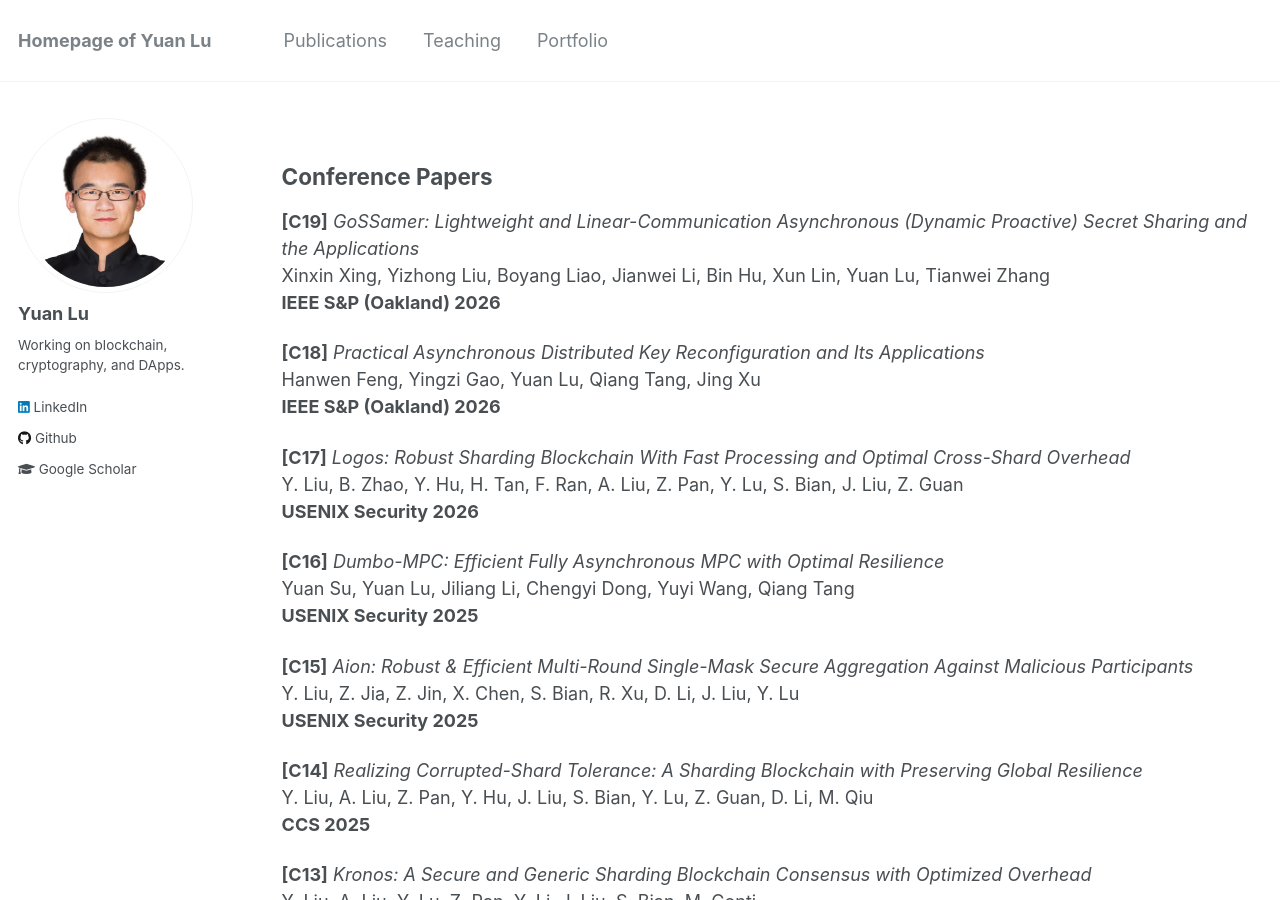
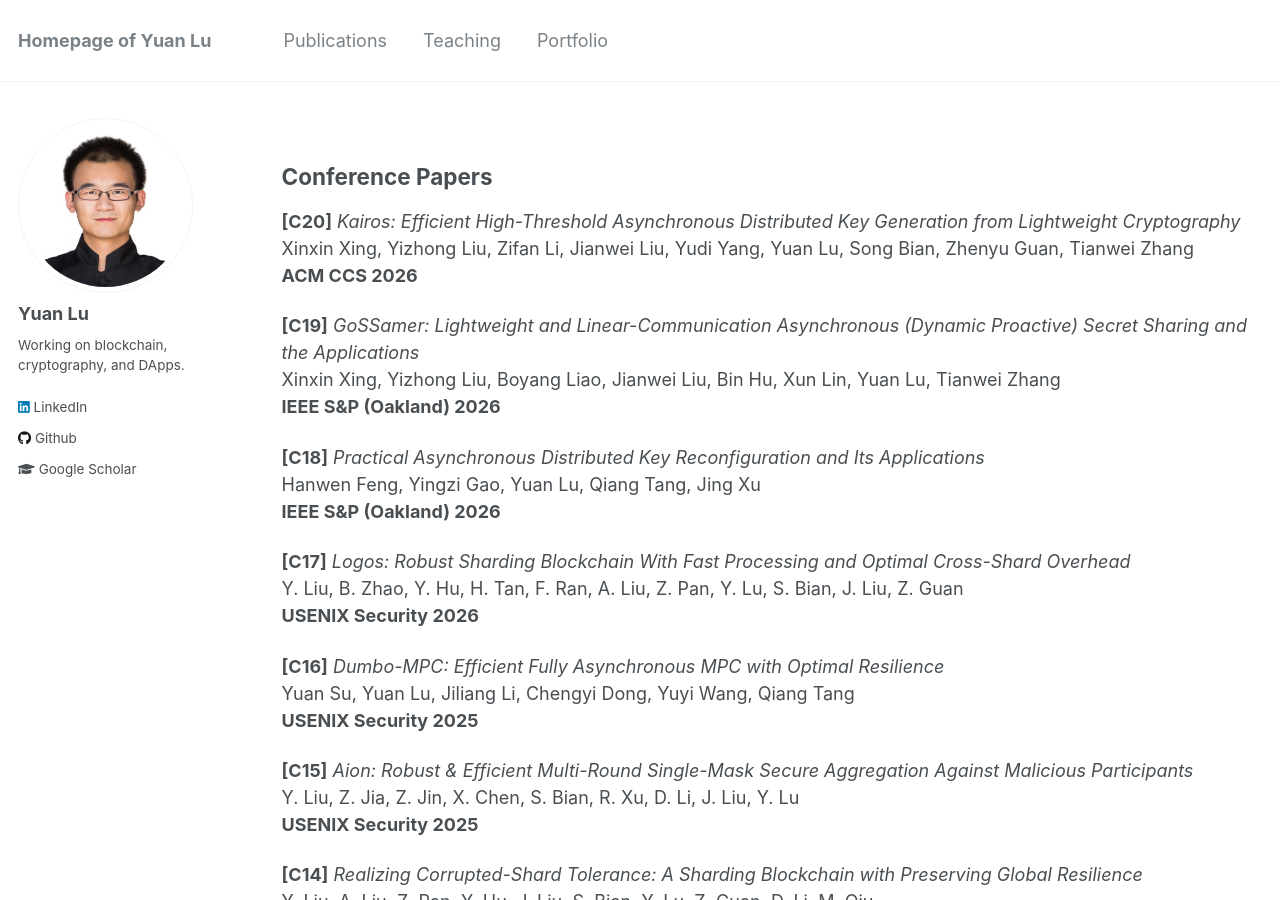
Before and after one commit to yylluu/yylluu.github.io, a Jekyll site: the page built from _pages/publications.md, in a window 1280 px wide and 900 px high. Built offline with Jekyll 4.4.1, drawn with Linux system fonts in a browser that asks for light colours.

Commit message:
Update publications.md

```diff
--- a/_pages/publications.md
+++ b/_pages/publications.md
@@ -9,9 +9,14 @@ author_profile: true
 
 ## Conference Papers
 
+**[C20]** *Kairos: Efficient High-Threshold Asynchronous Distributed Key Generation from Lightweight Cryptography*
+Xinxin Xing, Yizhong Liu, Zifan Li, Jianwei Liu, Yudi Yang, Yuan Lu, Song Bian, Zhenyu Guan, Tianwei Zhang
+**ACM CCS 2026**
+
+
 
 **[C19]** *GoSSamer: Lightweight and Linear-Communication Asynchronous (Dynamic Proactive) Secret Sharing and the Applications*
-Xinxin Xing, Yizhong Liu, Boyang Liao, Jianwei Li, Bin Hu, Xun Lin, Yuan Lu, Tianwei Zhang
+Xinxin Xing, Yizhong Liu, Boyang Liao, Jianwei Liu, Bin Hu, Xun Lin, Yuan Lu, Tianwei Zhang
 **IEEE S&P (Oakland) 2026**
 
 
```
